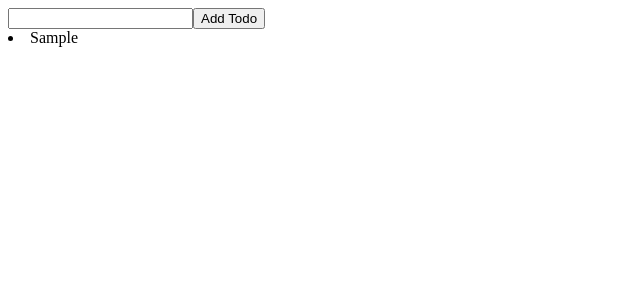
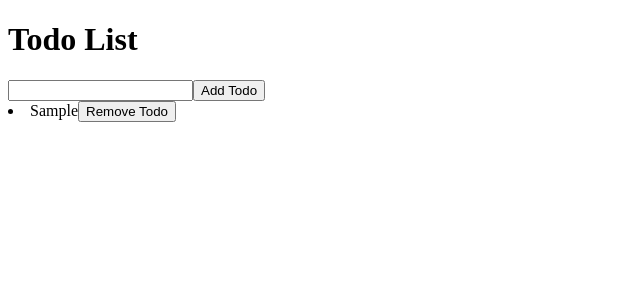
Before and after one commit to davey4/todoList, a React (Create React App) app in the folder client/: page / in a window 1280 px wide. Both pictures are taken after typing "Sample" into the empty fields and a click on the button "Add Todo". Shown: the top 300 px of the page, without its empty margins (0-640 px from the left). Built offline with nearby package versions, Linux system fonts and the light colour scheme.

Commit message:
remove todo working

```diff
--- a/client/src/App.js
+++ b/client/src/App.js
@@ -3,6 +3,7 @@ import TodoList from "./Components/TodoList";
 function App() {
   return (
     <div className="App">
+      <h1>Todo List</h1>
       <TodoList />
     </div>
   );
--- a/client/src/Components/List.js
+++ b/client/src/Components/List.js
@@ -1,7 +1,12 @@
 import React from "react";
 
 const List = (props) => {
-  return <li>{props.todo}</li>;
+  return (
+    <li>
+      {props.todo}
+      <button onClick={() => props.removeTodo(props.index)}>Remove Todo</button>
+    </li>
+  );
 };
 
 export default List;
--- a/client/src/Components/TodoList.js
+++ b/client/src/Components/TodoList.js
@@ -16,11 +16,18 @@ const TodoList = () => {
     addTodo("");
     console.log("click");
   };
+
+  const removeTodo = (i) => {
+    addList((prevState) => [...list.filter((el, index) => index !== i)]);
+  };
+
   return (
     <section>
       <TextField onChange={onChange} onSubmit={onSubmit} value={todo} />
-      {list ? (
-        list.map((el, i) => <List todo={el} key={i} />)
+      {list.length > 0 ? (
+        list.map((el, i) => (
+          <List todo={el} key={i} removeTodo={removeTodo} index={i} />
+        ))
       ) : (
         <div>No Todos</div>
       )}
```
